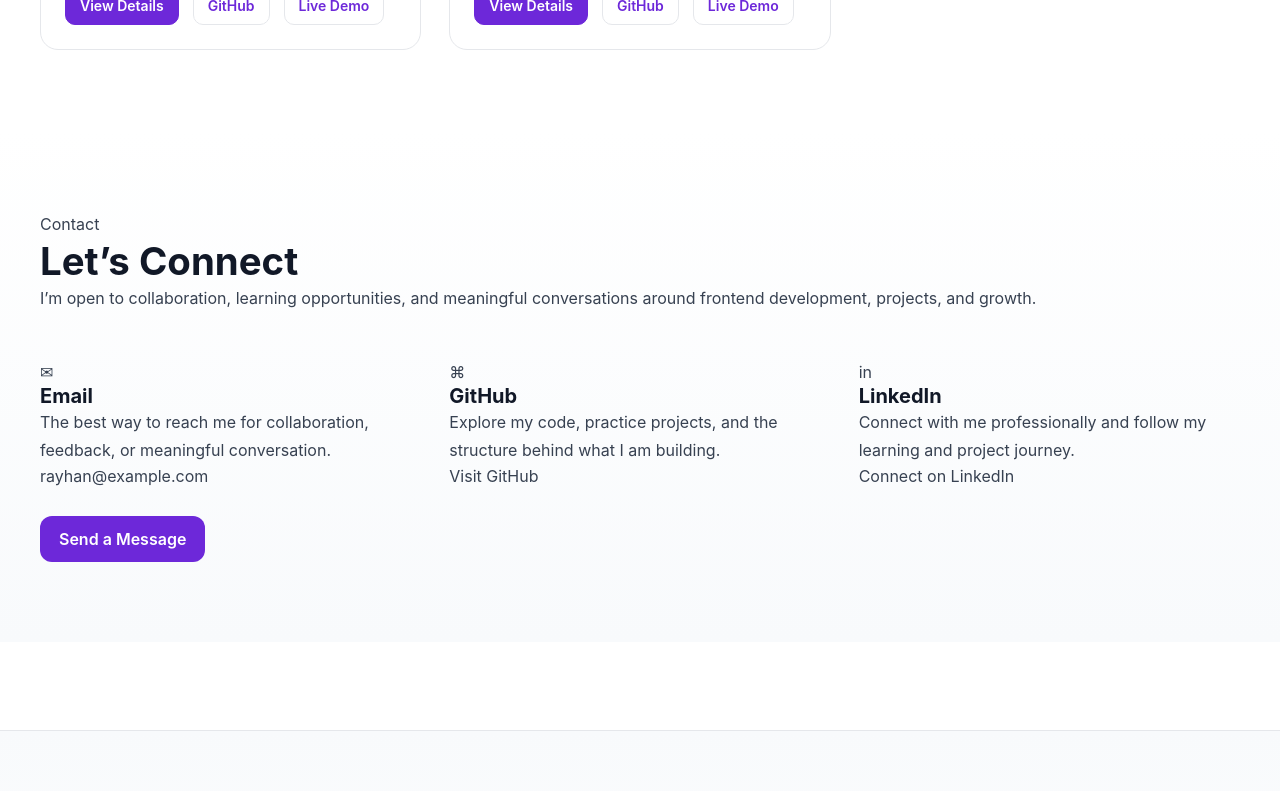
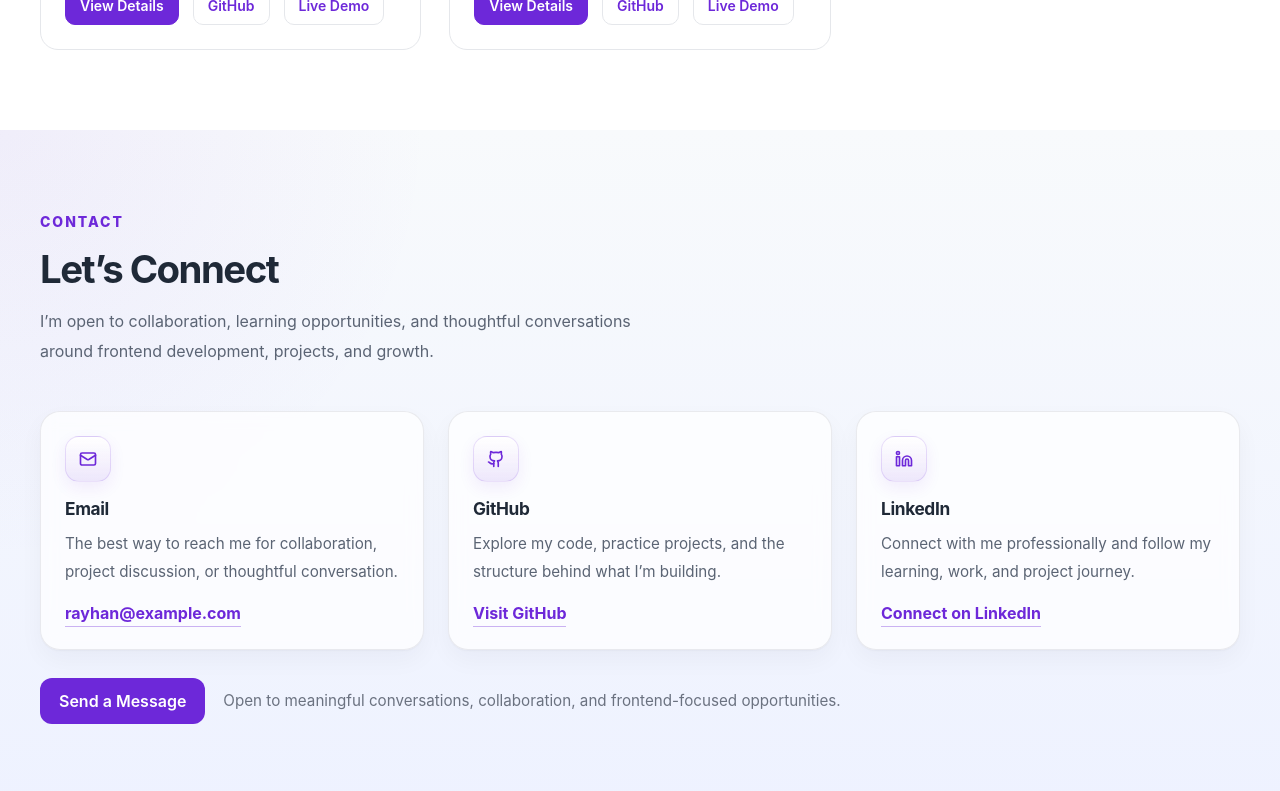
Before and after one commit to rayhandevcs-tech/my-portfolio, a React (Vite) app: page / in a window 1280 px wide. Shown: the part 3400-4191 px from the top of the page. Built offline with nearby package versions, Linux system fonts and the light colour scheme.

Commit message:
Refine contact section UI and improve card layout

```diff
--- a/src/components/sections/contact/ContactInfoCard/ContactInfoCard.jsx
+++ b/src/components/sections/contact/ContactInfoCard/ContactInfoCard.jsx
@@ -10,9 +10,10 @@ function ContactInfoCard({
     <article className="contact-info-card">
       {icon && <span className="contact-info-card__icon">{icon}</span>}
 
-      <h3>{title}</h3>
-
-      {description && <p>{description}</p>}
+      <div className="contact-info-card__content">
+        <h3>{title}</h3>
+        {description && <p>{description}</p>}
+      </div>
 
       <a
         className="contact-info-card__link"
--- a/src/components/sections/contact/ContactInfoGrid/ContactInfoGrid.jsx
+++ b/src/components/sections/contact/ContactInfoGrid/ContactInfoGrid.jsx
@@ -1,30 +1,31 @@
 import ContactInfoCard from "../ContactInfoCard/ContactInfoCard";
 import { siteConfig } from "../../../../data/site";
+import { Mail, Github, Linkedin } from "lucide-react";
 
 function ContactInfoGrid() {
   return (
     <div className="contact-home__grid">
       <ContactInfoCard
-        icon="✉"
+        icon={<Mail size={18} strokeWidth={2.2} />}
         title="Email"
-        description="The best way to reach me for collaboration, feedback, or meaningful conversation."
+        description="The best way to reach me for collaboration, project discussion, or thoughtful conversation."
         href={`mailto:${siteConfig.email}`}
         label={siteConfig.email}
       />
 
       <ContactInfoCard
-        icon="⌘"
+        icon={<Github size={18} strokeWidth={2.2} />}
         title="GitHub"
-        description="Explore my code, practice projects, and the structure behind what I am building."
+        description="Explore my code, practice projects, and the structure behind what I’m building."
         href={siteConfig.github}
         label="Visit GitHub"
         external
       />
 
       <ContactInfoCard
-        icon="in"
+        icon={<Linkedin size={18} strokeWidth={2.2} />}
         title="LinkedIn"
-        description="Connect with me professionally and follow my learning and project journey."
+        description="Connect with me professionally and follow my learning, work, and project journey."
         href={siteConfig.linkedin}
         label="Connect on LinkedIn"
         external
--- a/src/components/sections/contact/ContactIntro/ContactIntro.jsx
+++ b/src/components/sections/contact/ContactIntro/ContactIntro.jsx
@@ -2,8 +2,8 @@ function ContactIntro({ title, description, eyebrow }) {
   return (
     <div className="contact-intro">
       {eyebrow && <p className="contact-intro__eyebrow">{eyebrow}</p>}
-      <h2>{title}</h2>
-      <p>{description}</p>
+      <h2 className="contact-intro__title">{title}</h2>
+      <p className="contact-intro__description">{description}</p>
     </div>
   );
 }
--- a/src/components/sections/home/ContactSection/ContactSection.css
+++ b/src/components/sections/home/ContactSection/ContactSection.css
@@ -1,33 +1,158 @@
 .contact-home {
-  background: linear-gradient(180deg, var(--bg) 0%, var(--bg-soft) 100%);
+  background:
+    radial-gradient(circle at top left, rgba(109, 40, 217, 0.06), transparent 30%),
+    linear-gradient(180deg, #f8fafc 0%, #eef2ff 100%);
+}
+
+.contact-intro {
+  max-width: 720px;
+}
+
+.contact-intro__eyebrow {
+  margin: 0 0 14px;
+  font-size: 14px;
+  font-weight: 800;
+  letter-spacing: 0.14em;
+  text-transform: uppercase;
+  color: var(--primary);
+}
+
+.contact-intro__title {
+  margin: 0 0 16px;
+  font-size: clamp(2rem, 3vw, 3rem);
+  line-height: 1.08;
+  letter-spacing: -0.04em;
+  color: #1f2937;
+}
+
+.contact-intro__description {
+  max-width: 62ch;
+  margin: 0;
+  font-size: 1rem;
+  line-height: 1.9;
+  color: #5b6474;
 }
 
 .contact-home__grid {
   display: grid;
-  grid-template-columns: repeat(3, 1fr);
-  gap: 28px;
-  margin-top: 48px;
+  grid-template-columns: repeat(3, minmax(0, 1fr));
+  gap: 24px;
+  margin-top: 44px;
+}
+
+.contact-info-card {
+  display: flex;
+  flex-direction: column;
+  align-items: flex-start;
+  gap: 16px;
+  min-height: 100%;
+  padding: 24px;
+  border-radius: 20px;
+  border: 1px solid rgba(15, 23, 42, 0.08);
+  background: rgba(255, 255, 255, 0.72);
+  box-shadow:
+    0 1px 2px rgba(15, 23, 42, 0.04),
+    0 10px 24px rgba(15, 23, 42, 0.04);
+  backdrop-filter: blur(8px);
+  transition:
+    transform 0.28s ease,
+    box-shadow 0.28s ease,
+    border-color 0.28s ease;
+}
+
+.contact-info-card:hover {
+  transform: translateY(-4px);
+  border-color: rgba(109, 40, 217, 0.16);
+  box-shadow:
+    0 8px 18px rgba(15, 23, 42, 0.05),
+    0 16px 34px rgba(109, 40, 217, 0.06);
+}
+
+.contact-info-card__icon {
+  width: 46px;
+  height: 46px;
+  display: inline-flex;
+  align-items: center;
+  justify-content: center;
+  border-radius: 14px;
+  background: linear-gradient(
+    180deg,
+    rgba(255, 255, 255, 1),
+    rgba(109, 40, 217, 0.1)
+  );
+  color: var(--primary);
+  border: 1px solid rgba(109, 40, 217, 0.14);
+  box-shadow:
+    inset 0 1px 0 rgba(255, 255, 255, 0.92),
+    0 6px 16px rgba(109, 40, 217, 0.08);
+  flex-shrink: 0;
+}
+
+.contact-info-card__content {
+  min-width: 0;
+}
+
+.contact-info-card__content h3 {
+  margin: 0 0 10px;
+  font-size: 1.08rem;
+  line-height: 1.3;
+  font-weight: 700;
+  letter-spacing: -0.02em;
+  color: #1f2937;
+}
+
+.contact-info-card__content p {
+  margin: 0;
+  font-size: 0.95rem;
+  line-height: 1.8;
+  color: #5b6474;
+}
+
+.contact-info-card__link {
+  margin-top: auto;
+  display: inline-flex;
+  align-items: center;
+  color: var(--primary);
+  font-weight: 700;
+  text-decoration: none;
+  position: relative;
+}
+
+.contact-info-card__link::after {
+  content: "";
+  position: absolute;
+  left: 0;
+  bottom: -2px;
+  width: 100%;
+  height: 1px;
+  background: currentColor;
+  opacity: 0.35;
+  transition: opacity 0.2s ease;
+}
+
+.contact-info-card__link:hover::after {
+  opacity: 0.7;
+}
+
+.contact-home__actions {
+  display: flex;
+  align-items: center;
+  gap: 18px;
+  flex-wrap: wrap;
+  margin-top: 28px;
 }
 
 .contact-home__cta {
   display: inline-flex;
   align-items: center;
   justify-content: center;
-  margin-top: 28px;
 }
 
-.contact-home__note {
-  margin-top: 36px;
-  padding: 24px;
-  border: 1px solid var(--border);
-  border-radius: var(--radius);
-  background: var(--bg);
-}
-
-.contact-home__note p {
+.contact-home__subtext {
   margin: 0;
-  color: var(--text-muted);
+  font-size: 0.95rem;
   line-height: 1.7;
+  color: #6b7280;
 }
 
 @media (max-width: 992px) {
@@ -39,15 +164,28 @@
 @media (max-width: 640px) {
   .contact-home__grid {
     margin-top: 36px;
-    gap: 20px;
+    gap: 18px;
   }
 
-  .contact-home__cta {
-    margin-top: 24px;
+  .contact-info-card {
+    padding: 20px;
+    border-radius: 18px;
   }
 
-  .contact-home__note {
+  .contact-info-card__icon {
+    width: 42px;
+    height: 42px;
+    border-radius: 12px;
+  }
+
+  .contact-home__actions {
     margin-top: 24px;
-    padding: 20px;
+    flex-direction: column;
+    align-items: flex-start;
+    gap: 12px;
+  }
+
+  .contact-home__subtext {
+    font-size: 0.92rem;
   }
 }
--- a/src/components/sections/home/ContactSection/ContactSection.jsx
+++ b/src/components/sections/home/ContactSection/ContactSection.jsx
@@ -10,14 +10,20 @@ function ContactSection() {
         <ContactIntro
           eyebrow="Contact"
           title="Let’s Connect"
-          description="I’m open to collaboration, learning opportunities, and meaningful conversations around frontend development, projects, and growth."
+          description="I’m open to collaboration, learning opportunities, and thoughtful conversations around frontend development, projects, and growth."
         />
 
         <ContactInfoGrid />
 
-        <Link to="/contact" className="btn contact-home__cta">
-          Send a Message
-        </Link>
+        <div className="contact-home__actions">
+          <Link to="/contact" className="btn contact-home__cta">
+            Send a Message
+          </Link>
+
+          <p className="contact-home__subtext">
+            Open to meaningful conversations, collaboration, and frontend-focused opportunities.
+          </p>
+        </div>
       </div>
     </section>
   );
```
